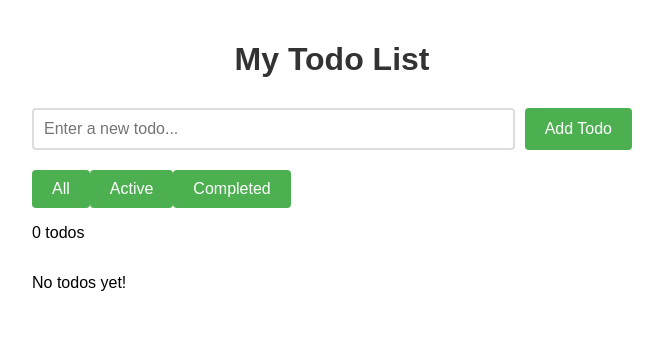
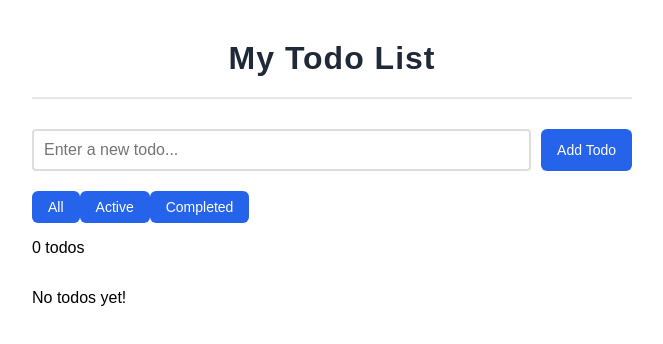
Before and after one commit to SP26-CS351-TomaszSwiderski/CS351-Lab3-Groupproject-TomaszSwiderski, a React (Create React App) app in the folder todo-list-lab/: page / in a window 1280 px wide. Shown: the top 344 px of the page, without its empty margins (308-971 px from the left). Built offline with nearby package versions, Linux system fonts and the light colour scheme.

Commit message:
Ad Features
Added advanced features; Button, Header, Todoitems

```diff
--- a/todo-list-lab/src/components/Button.js
+++ b/todo-list-lab/src/components/Button.js
@@ -1,13 +1,40 @@
-function Button({ text, onClick, type = "button"}) {
-    // Text - will be text displayed on button
-    // onClick - function to call when click (optional)
-    // type - button type (default: button or submit; for submit think form)
+function Button({ text, onClick, type = "button", variant = "primary" }) {
+  const baseStyle = {
+    padding: "8px 16px",
+    borderRadius: "6px",
+    border: "none",
+    cursor: "pointer",
+    fontSize: "14px",
+    fontWeight: "500",
+    transition: "all 0.2s ease",
+  };
 
-    return(
-        <button type={type} onClick={onClick}>
-            {text}
-        </button>
-    );
+  const variants = {
+    primary: {
+      backgroundColor: "#2563eb",
+      color: "white",
+    },
+    danger: {
+      backgroundColor: "#dc2626",
+      color: "white",
+    },
+    secondary: {
+      backgroundColor: "#e5e7eb",
+      color: "#111827",
+    },
+  };
+
+  return (
+    <button
+      type={type}
+      onClick={onClick}
+      style={{ ...baseStyle, ...variants[variant] }}
+      onMouseOver={(e) => (e.target.style.opacity = "0.85")}
+      onMouseOut={(e) => (e.target.style.opacity = "1")}
+    >
+      {text}
+    </button>
+  );
 }
 
 export default Button;
--- a/todo-list-lab/src/components/Header.js
+++ b/todo-list-lab/src/components/Header.js
@@ -1,9 +1,26 @@
-import React from 'react';
+import React from "react";
 
 function Header({ title }) {
+  const headerStyle = {
+    textAlign: "center",
+    marginBottom: "30px",
+    padding: "20px 0",
+    borderBottom: "2px solid #e5e7eb",
+  };
 
-    return <h1>{title}</h1>
+  const titleStyle = {
+    fontSize: "32px",
+    fontWeight: "700",
+    color: "#1f2937",
+    letterSpacing: "1px",
+    margin: 0,
+  };
 
+  return (
+    <header style={headerStyle}>
+      <h1 style={titleStyle}>{title}</h1>
+    </header>
+  );
 }
 
 export default Header;
--- a/todo-list-lab/src/components/TodoItems.js
+++ b/todo-list-lab/src/components/TodoItems.js
@@ -1,38 +1,87 @@
-import Button from './Button';
+import Button from "./Button";
 
-function ToDoItem({ todo, onToggle, onDelete }) {
-    // todo - object for each tasks (id, text, completed)
-    // onToggle - function that needs to be called when checkbox is clicked
-    // onDelete - function to call when delete btn is clicked
+function ToDoItem({
+  todo,
+  onToggle,
+  onDelete,
+  onEdit,
+  isEditing,
+  editValue,
+  setEditValue,
+  onSave,
+}) {
+  const containerStyle = {
+    display: "flex",
+    alignItems: "center",
+    justifyContent: "space-between",
+    padding: "12px 16px",
+    marginBottom: "12px",
+    backgroundColor: "#ffffff",
+    borderRadius: "8px",
+    boxShadow: "0 2px 6px rgba(0, 0, 0, 0.08)",
+  };
 
-    return(
+  const leftSectionStyle = {
+    display: "flex",
+    alignItems: "center",
+    flex: 1,
+  };
 
-        <div className="todo-item">
-            {/* Checkbox to toggle status */}
+  const textStyle = {
+    marginLeft: "12px",
+    fontSize: "15px",
+    fontWeight: "500",
+    color: todo.completed ? "#9ca3af" : "#111827",
+    textDecoration: todo.completed ? "line-through" : "none",
+  };
+
+  const inputStyle = {
+    marginLeft: "12px",
+    padding: "6px 8px",
+    borderRadius: "6px",
+    border: "1px solid #d1d5db",
+    fontSize: "14px",
+    flex: 1,
+  };
+
+  const buttonGroupStyle = {
+    display: "flex",
+    gap: "8px",
+  };
+
+  return (
+    <div style={containerStyle}>
+      <div style={leftSectionStyle}>
         <input
           type="checkbox"
           checked={todo.completed}
           onChange={onToggle}
         />
 
-            {/* Todo text with conditional strikethrough styling if completed */}
-            <span
-                style={{
-                    textDecoration: todo.completed ? 'line-through' : 'none',
-                    marginLeft: '10px',
-                    marginRight: '10px'
-                }}
-            >
-                {todo.text}
-            </span>
-
-            {/* Delete btn using our reusable btn component */}
-            <Button text="Delete" onClick={onDelete} />
-
+        {isEditing ? (
+          <input
+            type="text"
+            value={editValue}
+            onChange={(e) => setEditValue(e.target.value)}
+            style={inputStyle}
+          />
+        ) : (
+          <span style={textStyle}>{todo.text}</span>
+        )}
       </div>
 
+      <div style={buttonGroupStyle}>
+        {isEditing ? (
+          <Button text="Save" onClick={onSave} />
+        ) : (
+          <>
+            <Button text="Edit" onClick={onEdit} />
+            <Button text="Delete" onClick={onDelete} />
+          </>
+        )}
+      </div>
+    </div>
   );
 }
 
-
 export default ToDoItem;
```
Lines whose indentation alone changed are shown as unchanged.
